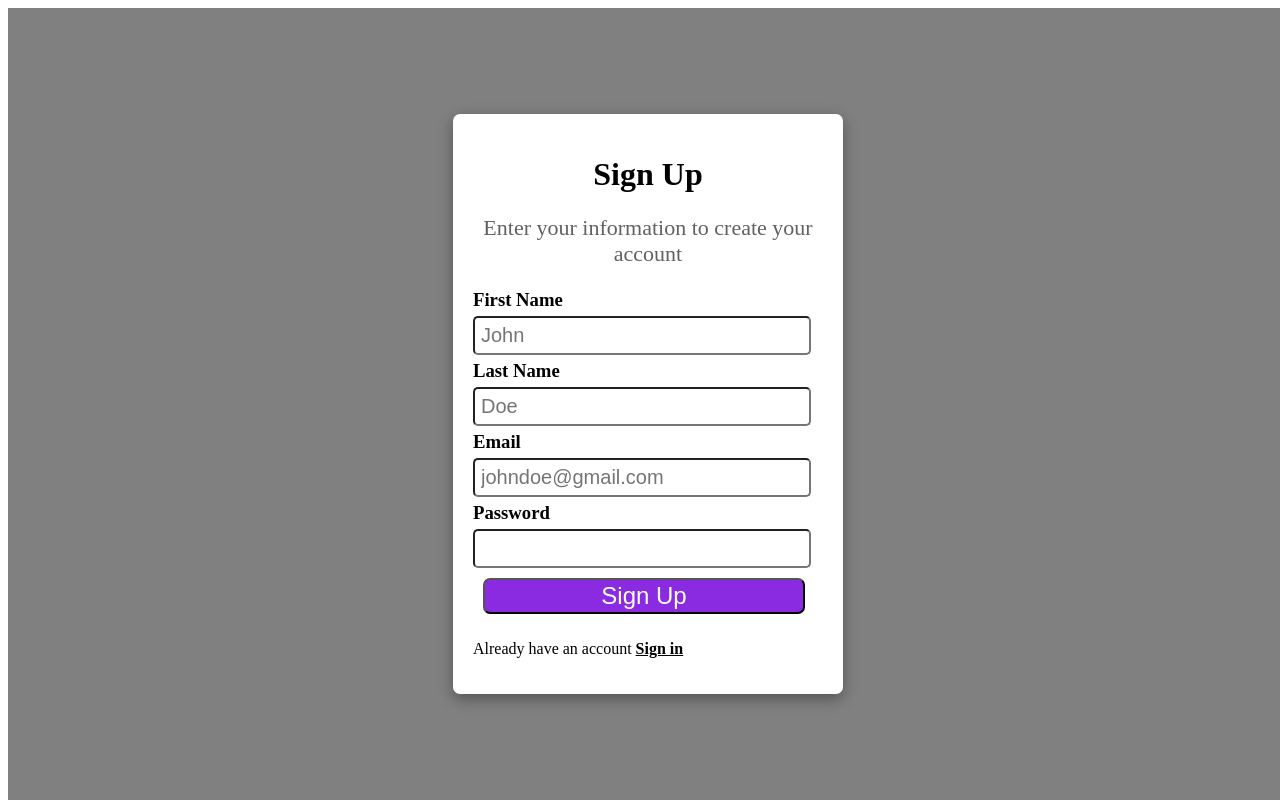
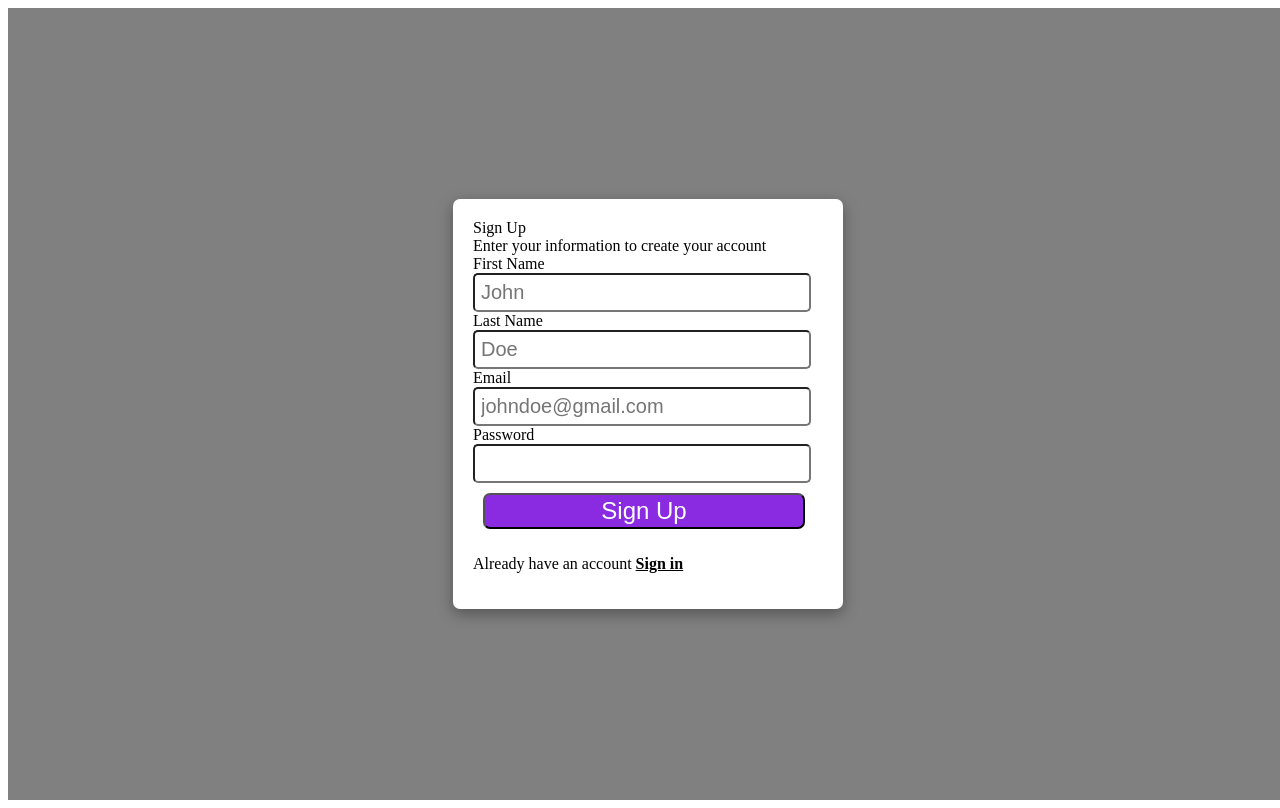
Before and after one commit to HeyAdin/paytm, a React (Vite) app in the folder frontend/: page /signup in a window 1280 px wide. Built offline with nearby package versions, Linux system fonts and the light colour scheme.

Commit message:
Added few tailwind styles

```diff
--- a/frontend/src/components/Heading.jsx
+++ b/frontend/src/components/Heading.jsx
@@ -1,5 +1,5 @@
 export default function Heading({title}){
-    return <div>
-        <h1 style={{textAlign : "center"}}>{title}</h1>
+    return <div className="font-bold text-4xl">
+        {title}
     </div>
 }
--- a/frontend/src/components/Input.jsx
+++ b/frontend/src/components/Input.jsx
@@ -1,22 +1,8 @@
 import { useRecoilState } from "recoil"
 import { inputAtom } from "../atoms/inputs"
-export default function Input({type, id ,lable, placeholder}){
-    const [userInput, setInput] = useRecoilState(inputAtom);
+export default function Input({type ,lable, placeholder,onChange}){
     return <div>
-        <h3 style={{margin :"5px 0px"}}>{lable}</h3>
-        <input onChange={(e)=>{
-            if(id == "username"){
-                setInput({...userInput, username:e.target.value});
-            }
-            if(id == "password"){
-                setInput({...userInput,password:e.target.value});
-            }
-            if(id == "firstName"){
-                setInput({...userInput,firstName:e.target.value});
-            }
-            if(id == "lastName"){
-                setInput({...userInput,lastName:e.target.value});
-            }
-        }} type={type} id={id} placeholder={placeholder} style={{padding : "6px" , width : "92%", fontSize:"20px",borderRadius : "5px" }} />
+        <div className="text-xl font-medium text-left py-2 px-3">{lable}</div>
+        <input className="w-full px-2 py-1 border rounded border-slate-200" onChange={onChange} type={type} placeholder={placeholder} style={{padding : "6px" , width : "92%", fontSize:"20px",borderRadius : "5px" }} />
     </div>
 }
--- a/frontend/src/components/SubHeading.jsx
+++ b/frontend/src/components/SubHeading.jsx
@@ -1,5 +1,5 @@
 export default function SubHeading({subTitle}){
-    return <div>
-        <p style={{textAlign : 'center',fontSize : "22px", color:"rgb(98, 96, 96)"}}>{subTitle}</p>
+    return <div className="text-slate-500 text-md pt-2 px-4 pb-4">
+        {subTitle}
     </div>
 }
```
